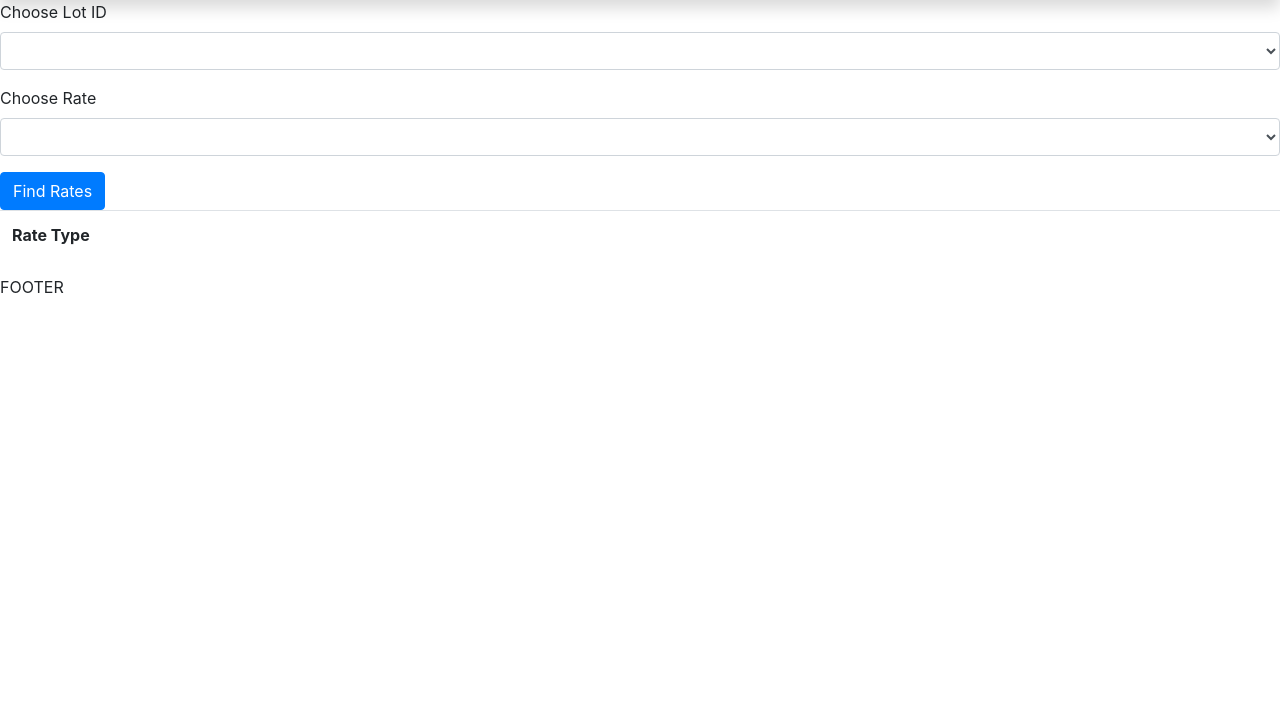
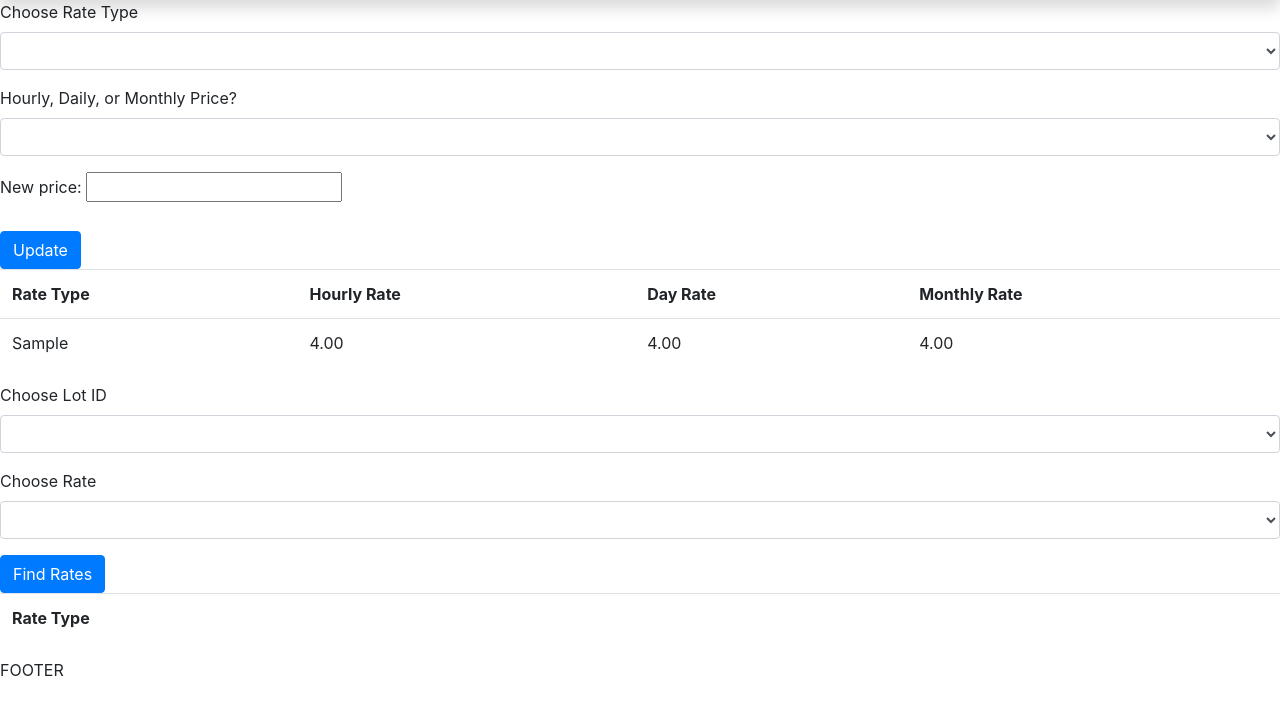
Before and after one commit to sassansh/Parking-Lot-System, a PHP site: page /rate.php in a window 1280 px wide. Shown: the part 40-755 px from the top of the page. Run offline with PHP 8.4, Linux system fonts and the light colour scheme; tables that the repository leaves empty hold one stand-in row (values such as "Sample post"); lists and menus that the app fills with data are empty.

Commit message:
implemented rate update

```diff
--- a/helpers/system_helper.php
+++ b/helpers/system_helper.php
@@ -37,7 +37,7 @@ function displayMessage() {
             if ($message_type == 'error') {
                 echo '<div class="alert alert-danger">' .$message. '</div>';
             } else {
-                echo '<div class="alert alert-succuss">' .$message. '</div>';
+                echo '<div style="background-color:#98FB98;" class="alert alert-succuss">' .$message. '</div>';
             }
         }
         // UNSET MESSAGE
--- a/lib/Rate.php
+++ b/lib/Rate.php
@@ -53,12 +53,12 @@ class Rate{
             }
         }
 
-    // DELETE PASS HOLDER
-    public function delete($id){
-        // DELTE QUERY
+    // DELETE RATE
+    public function delete($rate_type){
+        // DELETE QUERY
         $this->db->query("
-            DELETE FROM Pass_Holder
-            WHERE Customer_ID = '$id';
+            DELETE FROM Rate
+            WHERE Rate.Rate_Type = '$rate_type';
         ");
 
         //EXECUTE
--- a/rate.php
+++ b/rate.php
@@ -5,6 +5,20 @@ $rate = new Rate;
 $template = new Template('templates/rateTemplate.php');
 $template -> title = 'Rates';
 
+if(isset($_POST['update'])) {
+    $rateTypeChange = $_POST['rateTypeChange'];
+    $hdmRateChange = $_POST['hdmRateChange'];
+    $newPrice = $_POST['newPrice'];
+    if($rate->update($rateTypeChange, $hdmRateChange, $newPrice) == true) {
+        redirect('rate.php', $rateTypeChange.'\'s '.str_replace('_', ' ', $hdmRateChange).' Updated to '.$newPrice, 'success');
+    } else {
+        redirect('rate.php', 'Rate Not Updated', 'error');
+    }
+}
+
+$template -> allRates = $rate->getAllRates();
+
+
 $template -> lotID = isset($_GET['lotID']) ? $_GET['lotID'] : null;
 $template -> rateType = isset($_GET['rate']) ? $_GET['rate'] : null;
 $template -> rates = $rate->getRatesForLot($template->lotID, $template->rateType);
--- a/templates/rateTemplate.php
+++ b/templates/rateTemplate.php
@@ -1,4 +1,51 @@
 <?php include 'inc/header.php'; ?>
+<form method="post" action="rate.php">
+<div class="form-group">
+        <label>Choose Rate Type</label>
+        <select name="rateTypeChange" class="form-control">
+            <option value="0"> </option>
+            <option value="Charging">Charging</option>
+            <option value="Handicap">Handicap</option>
+            <option value="Large">Large</option>
+            <option value="Medium">Medium</option>
+            <option value="Small">Small</option>
+        </select>
+    </div>
+    <div class="form-group">
+        <label>Hourly, Daily, or Monthly Price?</label>
+        <select name="hdmRateChange" class="form-control">
+            <option value="0"> </option>
+            <option value="Hourly_Rate">Hourly Rate</option>
+            <option value="Day_Rate">Day Rate</option>
+            <option value="Monthly_Rate">Monthly Rate</option>
+        </select>
+    </div>
+    <div>
+        <label for="fname">New price:</label>
+        <input type="text" id="newPrice" name="newPrice"><br><br>
+    </div>
+    <input name="update" type="submit" id="update" class="btn btn-primary" value="Update">
+</form>
+
+
+<div class="all-rates-table">
+    <table class="table">
+        <tr>
+            <th>Rate Type</th>
+            <th>Hourly Rate</th>
+            <th>Day Rate</th>
+            <th>Monthly Rate</th>
+        </tr>
+        <?php foreach ($allRates as $rate) : ?>
+            <tr>
+                <td><?php echo $rate->Rate_Type; ?></td>
+                <td><?php echo $rate->Hourly_Rate; ?></td>
+                <td><?php echo $rate->Day_Rate; ?></td>
+                <td><?php echo $rate->Monthly_Rate; ?></td>
+            </tr>
+        <?php endforeach; ?>
+    </table>
+</div>
 
 <form method="GET" action="rate.php">
 <div class="form-group">
@@ -19,11 +66,8 @@
     </div>
     <button type="submit" class="btn btn-primary">Find Rates</button>
 </form>
-<form>
 
 
-
-</form>
 </div>
 
 <div>
```
